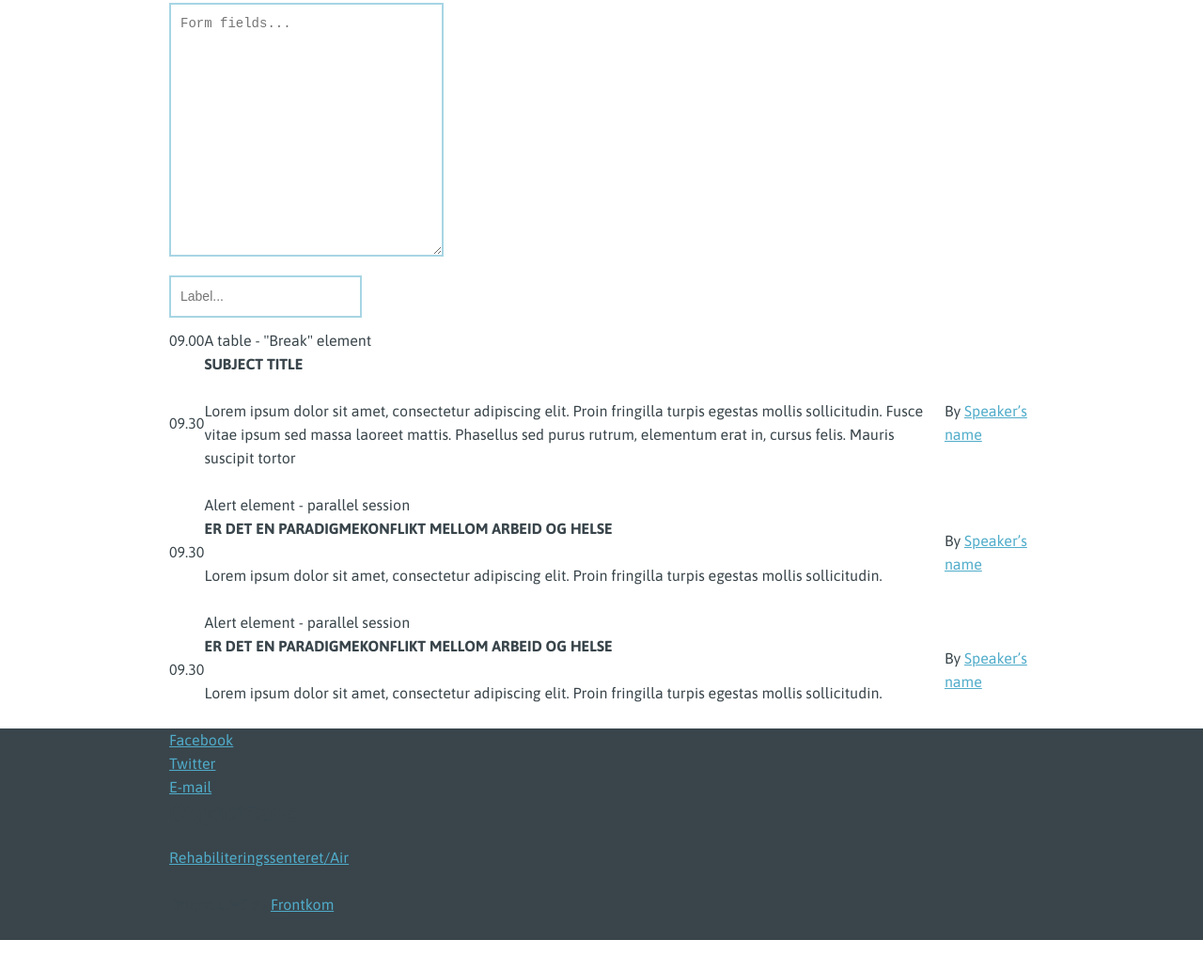
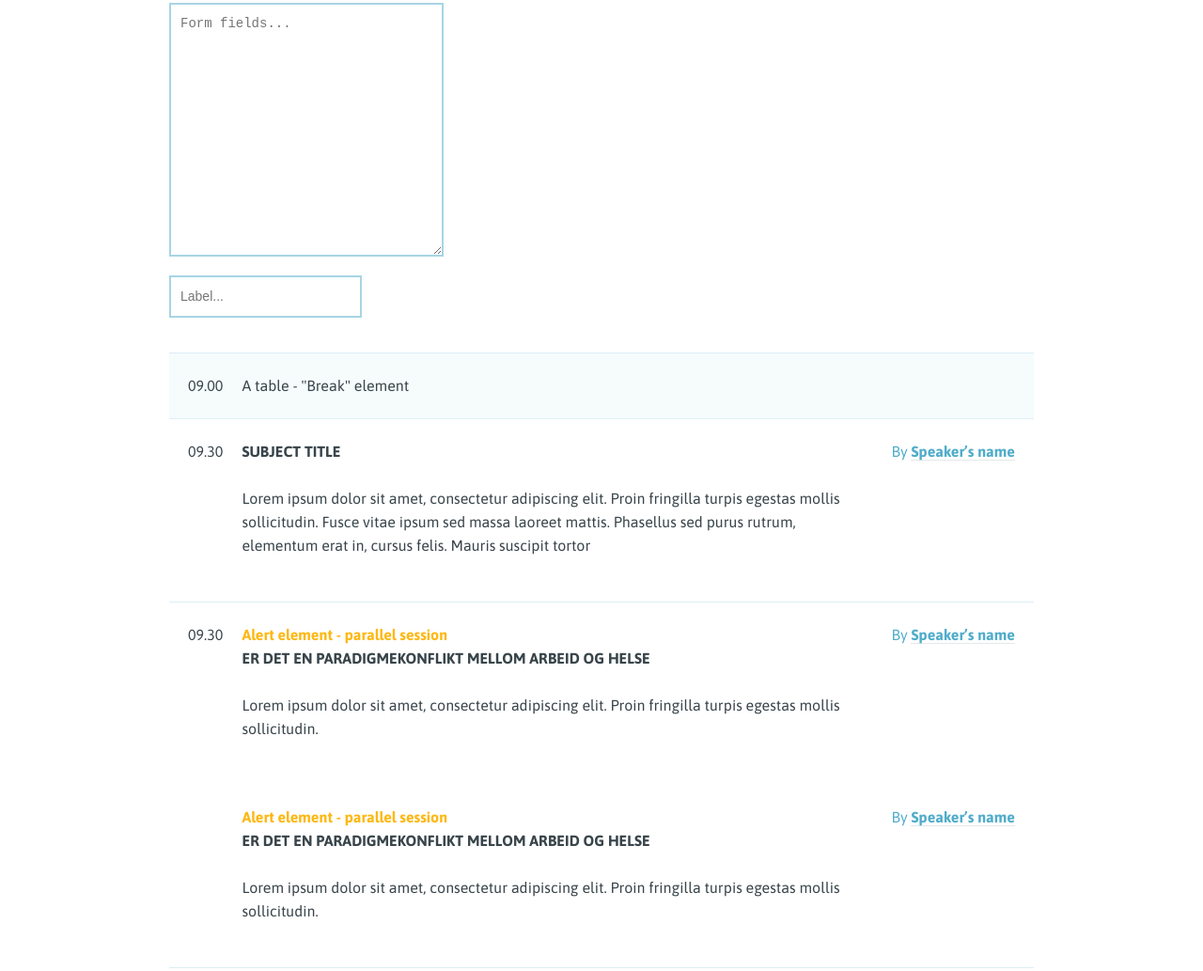
Before and after one commit to front/moteplassen-proto, a plain HTML site: page styleguide.htm in a window 1280 px wide. Shown: the part 1101-2134 px from the top of the page at 94% size. Before the commit the page ends 2101 px from the top, so only its background shows below. Drawn offline with Linux system fonts and the light colour scheme.

Commit message:
Event table module

```diff
--- a/sass/partials/base/_base.scss
+++ b/sass/partials/base/_base.scss
@@ -52,11 +52,23 @@ hr {
   @include margin-trailer(1.5);
 }
 
+form {
+  @include margin-trailer(1);
+}
+
 textarea, input {
   @include adjust-font-size-to(14px);
   @include margin-trailer(0.5, 14px);
 }
 
+table {
+  @include margin-trailer(1);
+
+  tr {}
+  td {
+    padding: em(22) em(20);
+  }
+}
 // Global style
 body {
   color: $color-body;
@@ -77,7 +89,7 @@ h5 {
 hr {
   height: 0;
   border: none;
-  border-top: 1px solid $color-medium-light;
+  border-top: 1px solid $color-border;
 }
 
 strong, b {
@@ -98,3 +110,12 @@ textarea, input[type=text] {
 
   color: $color-form-color;
 }
+
+table {
+  border-bottom: 1px solid $color-table-border;
+
+  tr {
+    border-top: 1px solid $color-table-border;
+  }
+  td {}
+}
--- a/sass/partials/global/_variables.scss
+++ b/sass/partials/global/_variables.scss
@@ -18,12 +18,16 @@ $color-body:     #39454B;
 $color-link:     #50ACCA;
 $color-link-alt: #FFCB66;
 
+$color-border: #DCEEF4;
+$color-notice: #FDB813;
+
 $color-form-color: #6E8591;
 $color-form-border: #A7D5E4;
 
+$color-table-border: $color-border;
+$color-table-zebra: #F6FBFC;
+
 $color-light: #DEF2FE;
-$color-medium-light: #DCEEF4;
-
 $color-light-grey: #E5E7E8;
 
 $color-header-bg: $color-link !default;
--- a/sass/partials/module/_module.scss
+++ b/sass/partials/module/_module.scss
@@ -9,3 +9,4 @@
 @import 'partials/nav';
 @import 'partials/nav-main';
 @import 'partials/buttons';
+@import 'partials/event-table';
--- a/sass/partials/module/partials/_buttons.scss
+++ b/sass/partials/module/partials/_buttons.scss
@@ -26,7 +26,4 @@ $button-padding: (44 - $base-line-height);
   &.medium {
     min-width: 170px * 1.5;
   }
-  &.large {
-    min-width: 170px * 2;
-  }
 }
--- /dev/null
+++ b/sass/partials/module/partials/_event-table.scss
@@ -0,0 +1,37 @@
+.event--table {
+  td {
+    vertical-align: top;
+  }
+}
+
+.event--break {
+  background-color: $color-table-zebra;
+}
+
+.event--session {
+}
+
+.event--session-multiple {
+  border-top: none;
+
+  .event--time {
+    text-indent: -9999px;
+  }
+}
+
+.event--time {}
+
+.event--description {
+  padding-left: 0;
+}
+
+.event--speaker {
+  white-space: nowrap;
+
+  color: $color-link;
+}
+
+.event--notice {
+  color: $color-notice;
+  font-weight: 700;
+}
--- a/styleguide.htm
+++ b/styleguide.htm
@@ -70,36 +70,36 @@
         </div>
       </form>
 
-      <table>
+      <table class="event--table">
         <tr class="event--break">
-          <td>09.00</td>
-          <td colspan="2">A table - "Break" element</td>
+          <td class="event--time">09.00</td>
+          <td class="event--description" colspan="2">A table - "Break" element</td>
         </tr>
-        <tr>
-          <td>09.30</td>
-          <td>
+        <tr class="event--session">
+          <td class="event--time">09.30</td>
+          <td class="event--description">
             <h5>Subject title</h5>
             <p>Lorem ipsum dolor sit amet, consectetur adipiscing elit. Proin fringilla turpis egestas mollis sollicitudin. Fusce vitae ipsum sed massa laoreet mattis. Phasellus sed purus rutrum, elementum erat in, cursus felis. Mauris suscipit tortor</p>
           </td>
-          <td>By <a href="#">Speaker’s name</a></td>
+          <td class="event--speaker">By <a href="#" class="link--speaker">Speaker’s name</a></td>
         </tr>
-        <tr>
-          <td>09.30</td>
-          <td>
-            <span>Alert element -  parallel session</span>
+        <tr class="event--session">
+          <td class="event--time">09.30</td>
+          <td class="event--description">
+            <span class="event--notice">Alert element -  parallel session</span>
             <h5>Er det en paradigmekonflikt mellom arbeid og helse</h5>
             <p>Lorem ipsum dolor sit amet, consectetur adipiscing elit. Proin fringilla turpis egestas mollis sollicitudin.</p>
           </td>
-          <td>By <a href="#">Speaker’s name</a></td>
+          <td class="event--speaker">By <a href="#" class="link--speaker">Speaker’s name</a></td>
         </tr>
-        <tr>
-          <td>09.30</td>
-          <td>
-            <span>Alert element -  parallel session</span>
+        <tr class="event--session event--session-multiple">
+          <td class="event--time">09.30</td>
+          <td class="event--description">
+            <span class="event--notice">Alert element -  parallel session</span>
             <h5>Er det en paradigmekonflikt mellom arbeid og helse</h5>
             <p>Lorem ipsum dolor sit amet, consectetur adipiscing elit. Proin fringilla turpis egestas mollis sollicitudin.</p>
           </td>
-          <td>By <a href="#">Speaker’s name</a></td>
+          <td class="event--speaker">By <a href="#" class="link--speaker">Speaker’s name</a></td>
         </tr>
       </table>
     </div>
```
Also changed, not shown: stylesheets/style.css.
